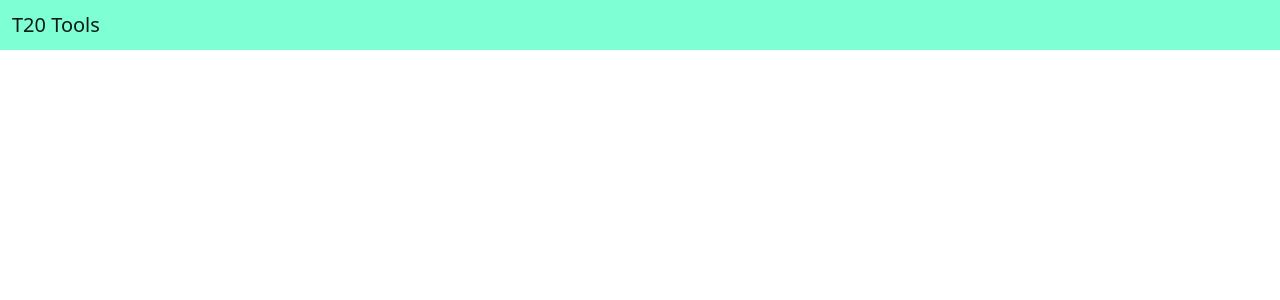
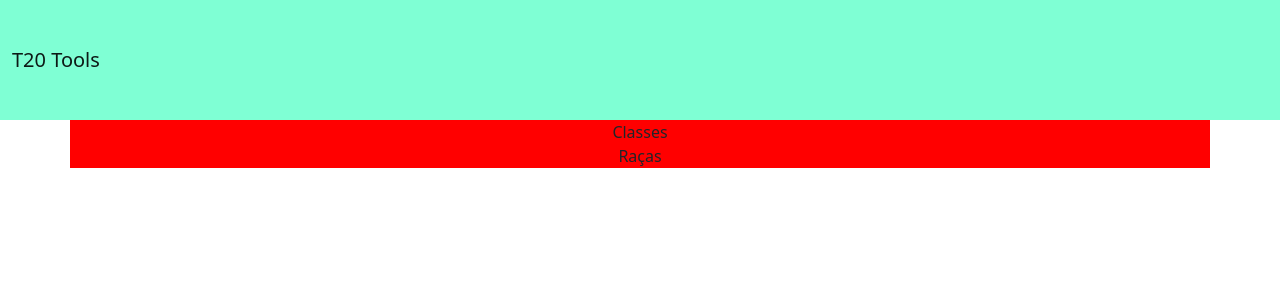
Before and after one commit to xlira/project-t20-tools, a Django app: page / in a window 1280 px wide. Shown: the top 300 px of the page. Run offline with Django 4.2, Linux system fonts and the light colour scheme.

Commit message:
alteração no html da home.

```diff
--- a/app_t20_tools/templates/menu/home.html
+++ b/app_t20_tools/templates/menu/home.html
@@ -12,13 +12,18 @@
   </head>
   <body>
         <!-- As a heading -->
-    <nav style="background-color: aquamarine !important;" class="navbar navbar-light bg-light">
+    <nav style="background-color: aquamarine !important; height: 120px;" class="navbar navbar-light bg-light">
       <div class="container-fluid">
         <span class="navbar-brand mb-0 h1">T20 Tools</span>
       </div>
     </nav>
-    <div style="text-align: center;" class="container">
-
+    <div style="text-align: center; background-color: red;" class="container">
+      <div>
+        Classes
+      </div>
+      <div>
+        Raças
+      </div>
 
 
     </div>
```
